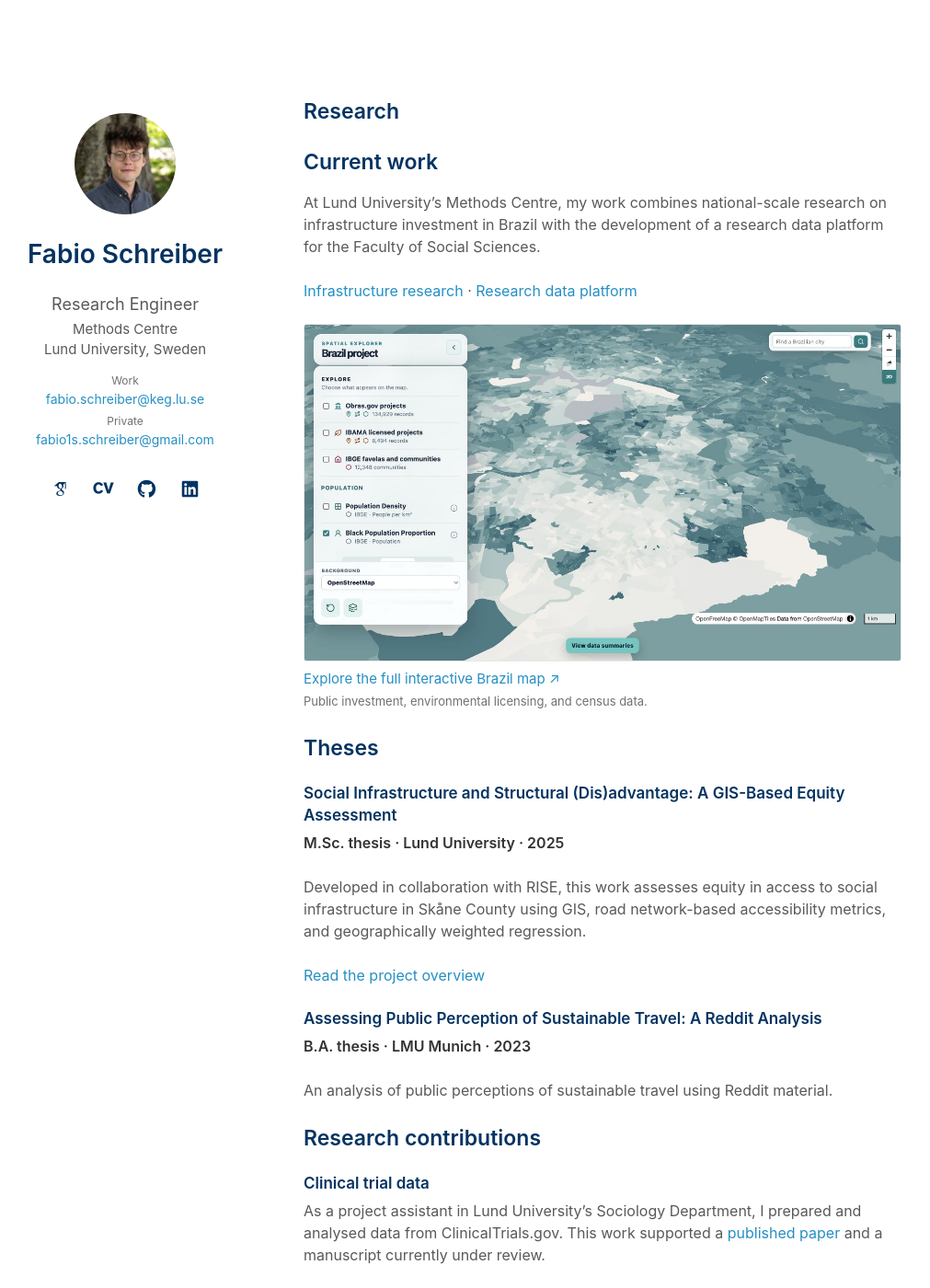
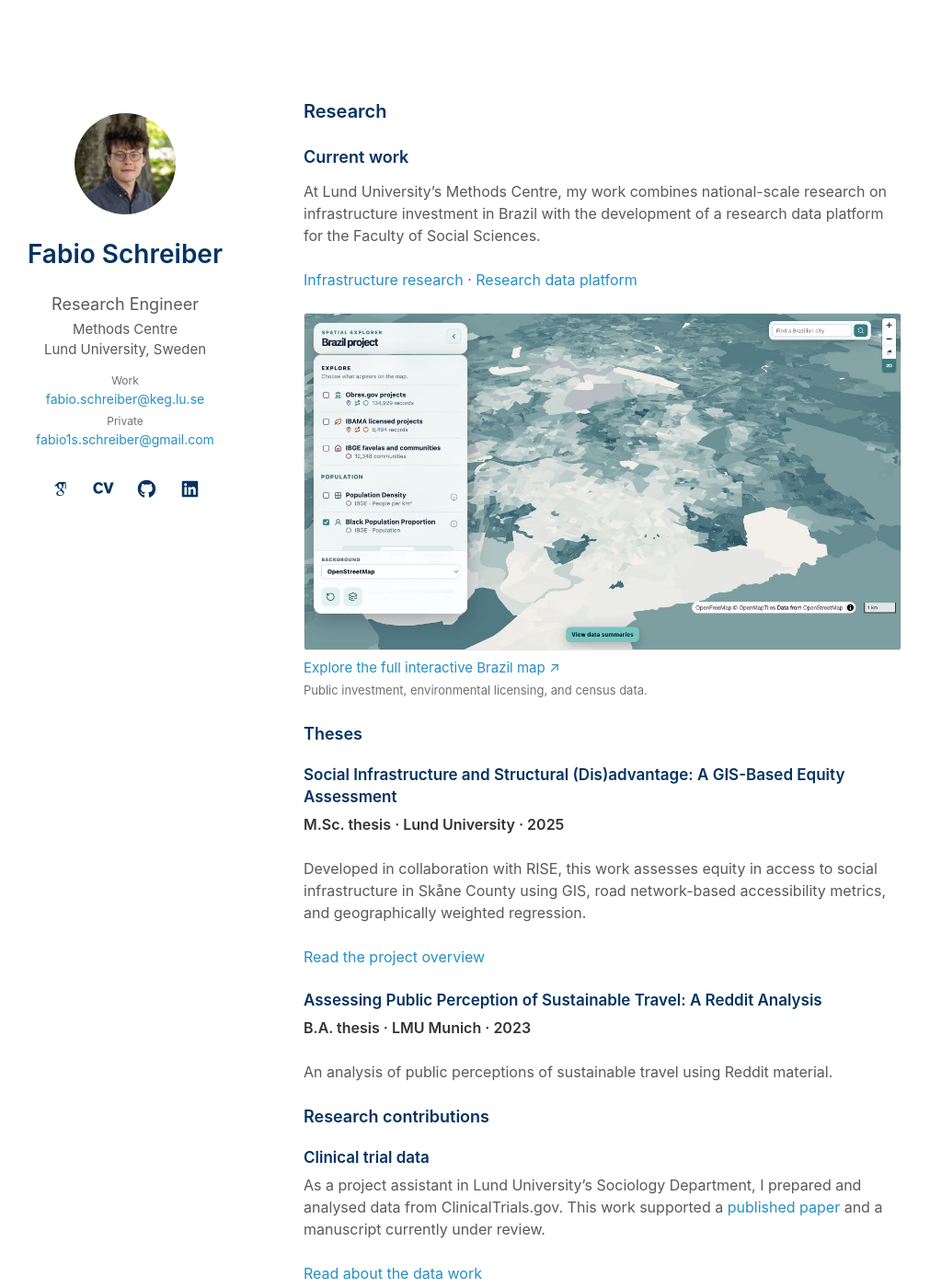
Before and after one commit to fab1s/fab1s.github.io, a Jekyll site: the page built from _pages/research.md, in a window 1280 px wide and 1400 px high. Shown: the whole window at 92% size, without its empty margins (140-1151 px from the left). Built offline with Jekyll 4.4.1, drawn with Linux system fonts in a browser that asks for light colours; some web fonts are replaced.

Commit message:
Reduce page and section heading sizes

```diff
--- a/assets/css/portfolio.scss
+++ b/assets/css/portfolio.scss
@@ -16,9 +16,9 @@ header h1 a { color:#043361; }
 .profile-links.social-icons a { margin:0; width:38px; height:38px; line-height:38px; font-size:20px; }
 .profile-links .ai-cv { font-size:23px; }
 main { min-width:0; }
-main h1, main h2 { font-size:23px; font-weight:600; line-height:1.2; color:#043361; margin:0 0 18px; }
-main h2 { margin-top:27px; }
-main h3 { font-size:17px; line-height:1.4; margin:24px 0 5px; }
+main h1 { font-size:20px; font-weight:600; line-height:1.3; color:#043361; margin:0 0 18px; }
+main h2 { font-size:18px; font-weight:600; line-height:1.3; color:#043361; margin:25px 0 14px; }
+main h3 { font-size:17px; line-height:1.4; margin:22px 0 5px; }
 p,ul,ol { margin:0 0 24px; }
 a { color:#258fc5; } a:hover { color:#04649b; text-decoration:underline; }
 strong { color:#333; font-weight:600; }
```
